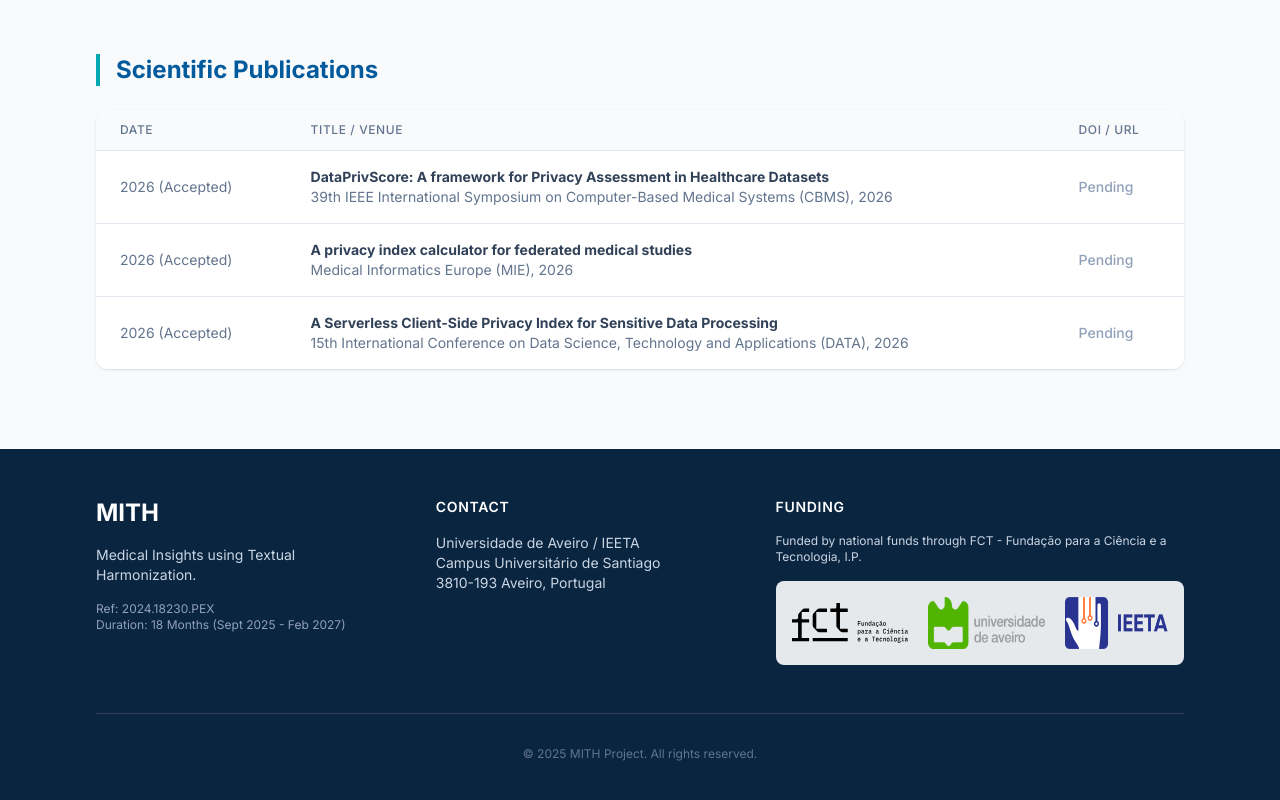
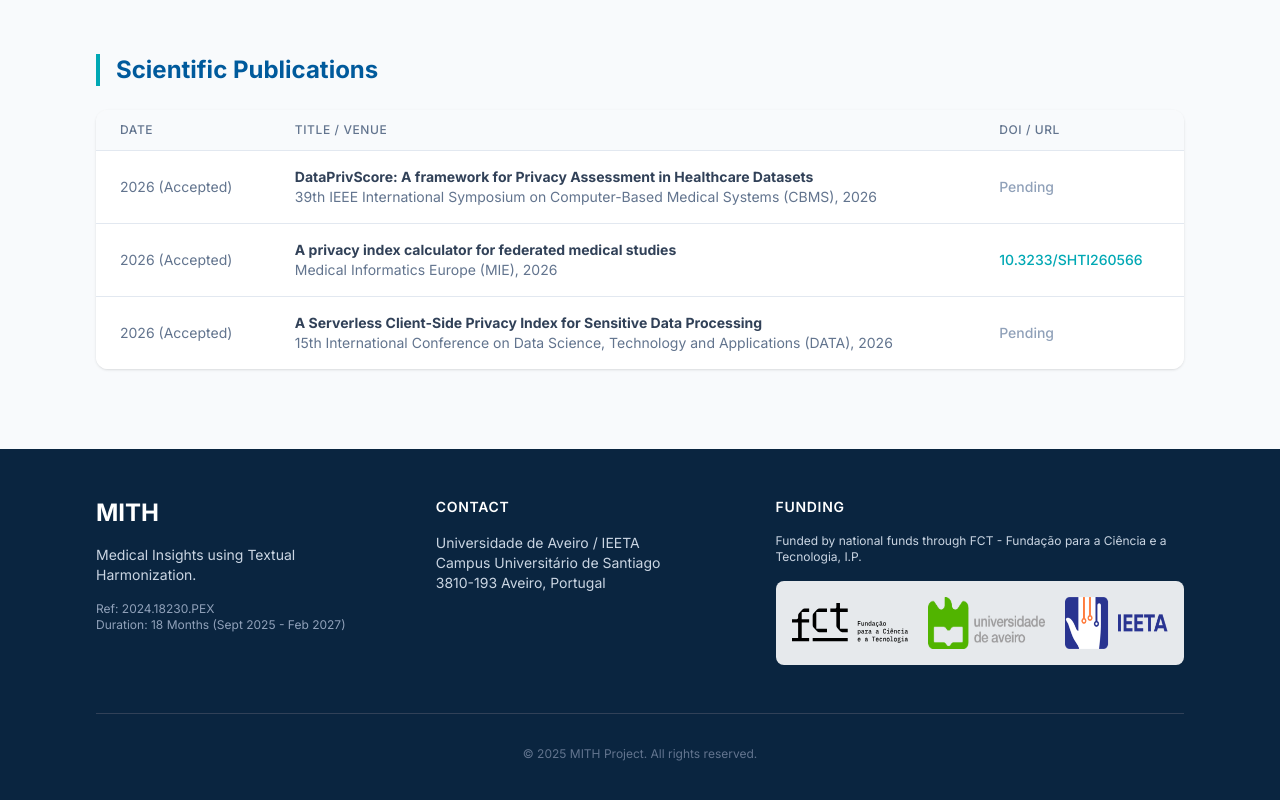
Before and after one commit to ieeta-mith/ieeta-mith.github.io, a React (Vite) app: page /results in a window 1280 px wide. Shown: the part 792-1592 px from the top of the page. Built offline with nearby package versions, Linux system fonts and the light colour scheme.

Commit message:
Added DOI and URL for MIE Publication

```diff
--- a/src/components/table.tsx
+++ b/src/components/table.tsx
@@ -29,7 +29,13 @@ export const PublicationsTable = () => {
 								<span className="text-slate-500">{pub.publicationPlace}</span>
 							</td>
 							<td className="px-6 py-4 whitespace-nowrap text-sm font-medium">
-								<span className="text-slate-400">Pending</span>
+								{pub.doi !== 'Pending' ? (
+									<a href={pub.link} target="_blank" className="text-teal hover:underline" rel="noopener noreferrer">
+										{pub.doi}
+									</a>
+								) : (
+									<span className="text-slate-400">Pending</span>
+								)}
 							</td>
 						</tr>
 					))}
--- a/src/data/publications.ts
+++ b/src/data/publications.ts
@@ -12,9 +12,9 @@ export const PUBLICATIONS: Publication[] = [
 	{
 		date: '2026 (Accepted)',
 		title: 'A privacy index calculator for federated medical studies',
-		doi: 'Pending',
+		doi: ' 10.3233/SHTI260566',
 		publicationPlace: 'Medical Informatics Europe (MIE), 2026',
-		link: undefined,
+		link: 'https://doi.org/10.3233/shti260566',
 	},
 	{
 		date: '2026 (Accepted)',
```
